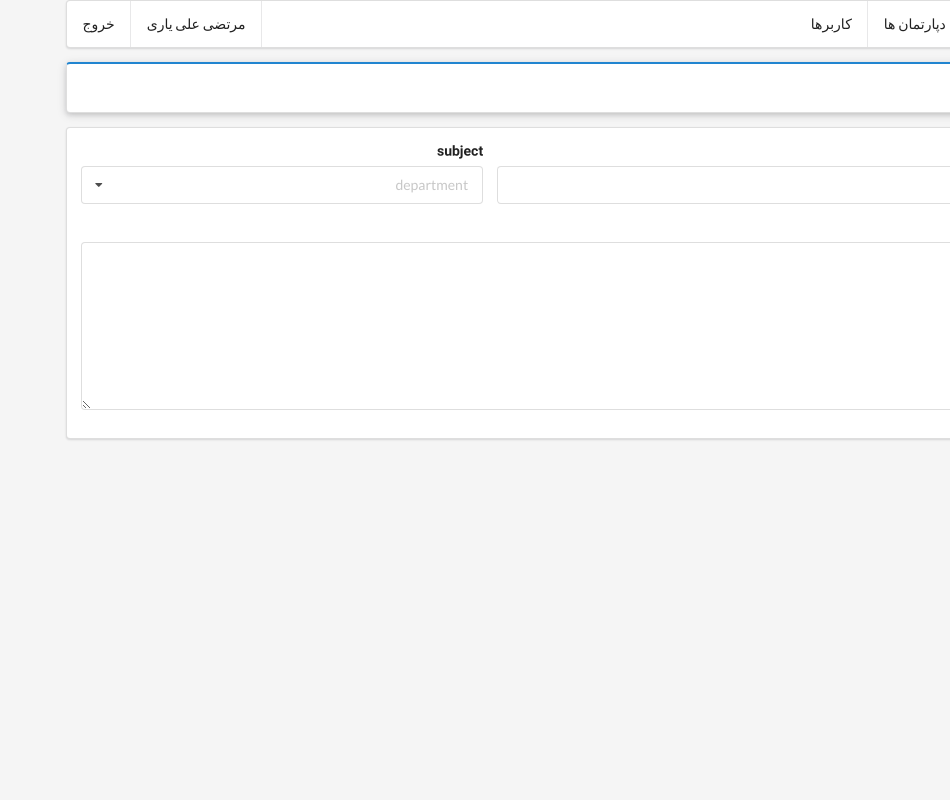
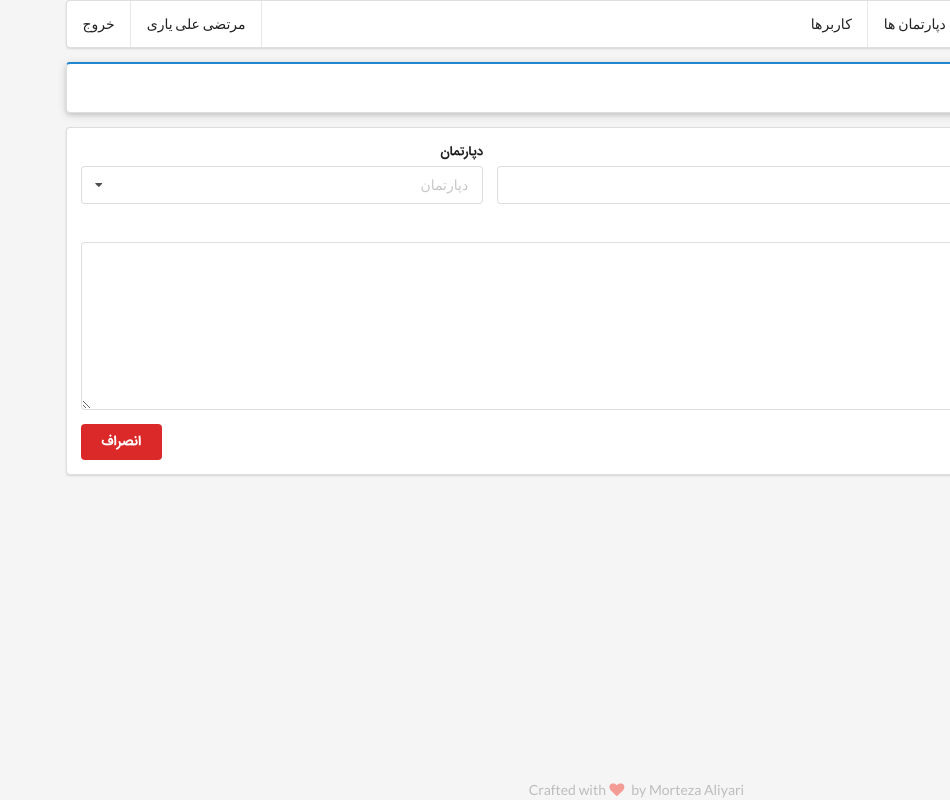
Before and after one commit to mor7eza/tickit-client, a React (Create React App) app: page / in a window 1280 px wide. Shown: the whole page, without its empty margins (330-1280 px from the left). Built offline with nearby package versions, Linux system fonts and the light colour scheme; a web font is replaced by a local one.

Commit message:
finish footer

```diff
--- a/public/assets/css/main.css
+++ b/public/assets/css/main.css
@@ -10,3 +10,16 @@ body {
 .full-height {
   height: 100vh;
 }
+
+.footer{
+  position: absolute;
+  bottom: 0;
+  right:41%;
+  font-family: Lato,sans-serif;
+  color: #BDBDBD;
+  z-index: -100;
+}
+.footer>.icon{
+  color: #F44336;
+  opacity: 0.5;
+}
--- a/public/assets/css/semantic-corrections.css
+++ b/public/assets/css/semantic-corrections.css
@@ -51,3 +51,7 @@ body,
   padding-right: 1em;
   padding-left: 2.1em;
 }
+
+button, input, optgroup, select, textarea{
+  font-family: "IRANSans", Lato, "Helvetica Neue", Arial, Helvetica, sans-serif;
+}
--- a/src/App.js
+++ b/src/App.js
@@ -11,6 +11,7 @@ function App() {
       <Route exact path="/login" component={Login} />
       <Route exact path="/register" component={Register} />
       <Route exact path="/" component={Dashboard} />
+      <p className="footer">Crafted with <i className="heart icon"></i> by Morteza Aliyari</p>
     </Router>
   );
 }
--- a/src/pages/Dashboard.jsx
+++ b/src/pages/Dashboard.jsx
@@ -9,18 +9,18 @@ const Dashboard = () => {
       <Navbar />
       <Titlebar title={tr.new_ticket} />
       <div className="ui segment">
-        <div className="ui form">
+        <form className="ui form">
           <div className="fields">
             <div className="ten wide field">
-              <label>subject</label>
-              <input type="text" placeholder="subject" />
+  <label>{tr.subject}</label>
+              <input type="text" placeholder={tr.subject} />
             </div>
             <div className="six wide field">
-              <label>subject</label>
+              <label>{tr.department}</label>
               <div className="ui selection dropdown">
                 <input type="hidden" name="department" />
                 <i className="dropdown icon"></i>
-                <div className="default text">department</div>
+                <div className="default text">{tr.department}</div>
                 <div className="menu">
                   <div className="item" data-value="1">
                     sport
@@ -34,11 +34,13 @@ const Dashboard = () => {
           </div>
           <div className="fields">
             <div className="sixteen wide field">
-              <label>body</label>
-              <textarea></textarea>
+              <label>{tr.body}</label>
+              <textarea placeholder={tr.body}></textarea>
             </div>
           </div>
-        </div>
+          <button className="ui button blue">{tr.submit}</button>
+          <button className="ui button left floated red">{tr.cancel}</button>
+        </form>
       </div>
     </div>
   );
--- a/src/translation.json
+++ b/src/translation.json
@@ -14,5 +14,10 @@
   "new_ticket": "تیکت جدید",
   "tickets": "تیکت ها",
   "departments": "دپارتمان ها",
-  "users": "کاربرها"
+  "users": "کاربرها",
+  "subject":"موضوع",
+  "department":"دپارتمان",
+  "body":"متن",
+  "submit":"ثبت",
+  "cancel":"انصراف"
 }
```
